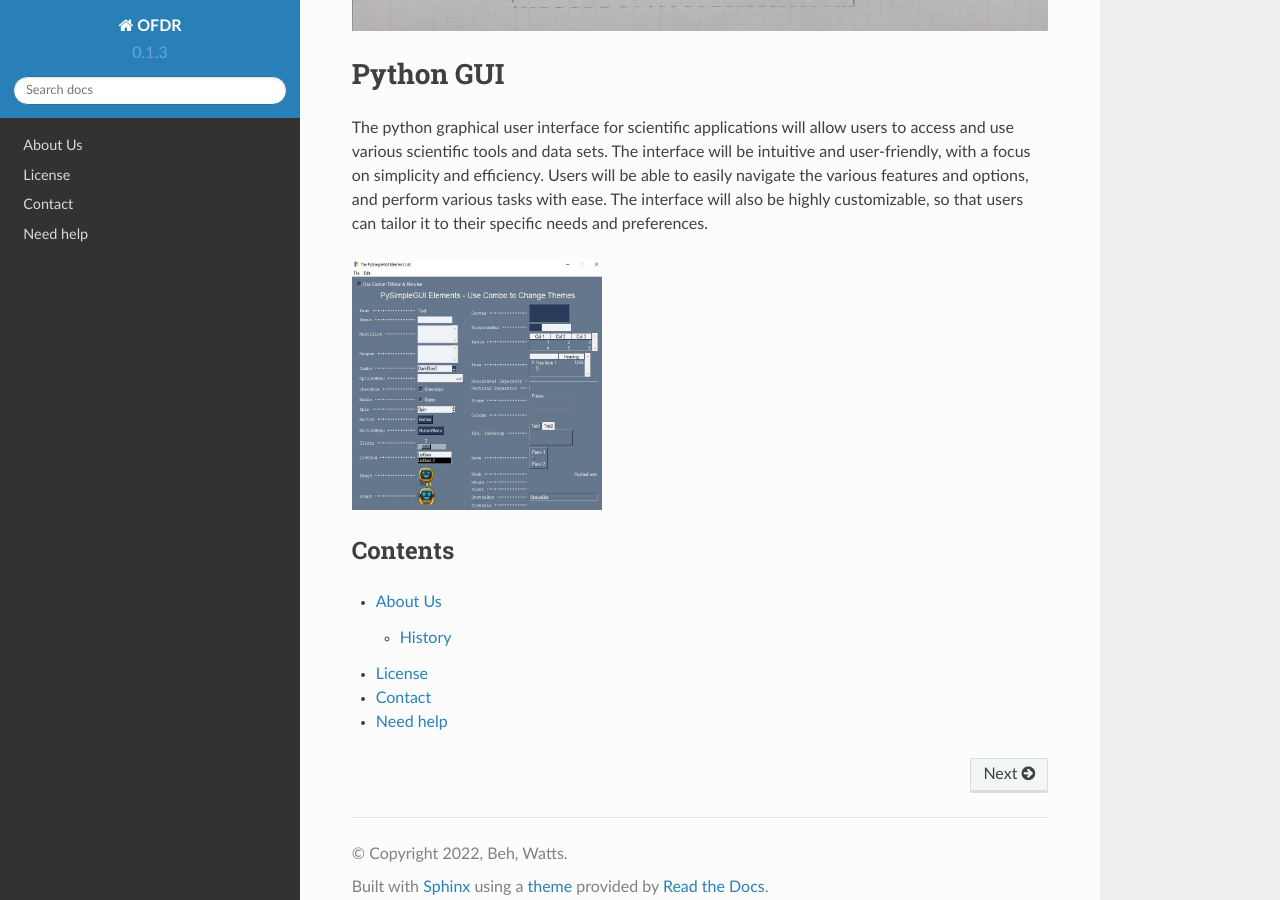
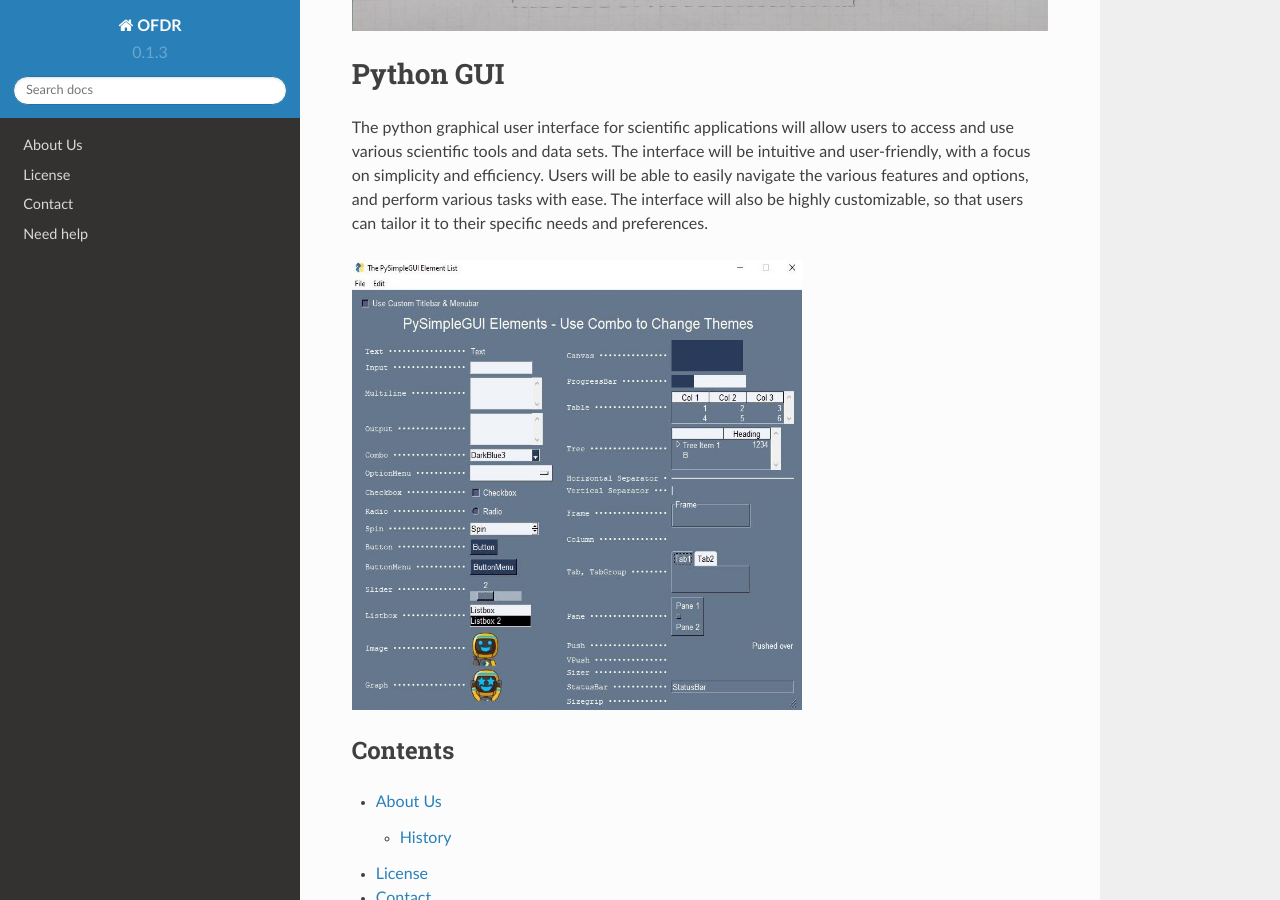
Before and after one commit to wattsjake/OFDR, a Sphinx documentation site: the page built from docs/source/index.rst, in a window 1280 px wide and 900 px high, scrolled down 1860 px. Built offline with Sphinx 7.4.7 and the Read the Docs theme 2.0.0, drawn with Linux system fonts in a browser that asks for light colours; pages that are not in the unit, such as notebooks, are missing from menus.

Commit message:
changed width 450

```diff
--- a/docs/source/index.rst
+++ b/docs/source/index.rst
@@ -76,8 +76,8 @@
 customizable, so that users can tailor it to their specific needs and preferences.
 
 .. image:: images/python_gui.jpg
-  :width: 250
-  :height: 250
+  :width: 450
+  :height: 450
   :alt: OFDR Drawing
 
 Contents
```
